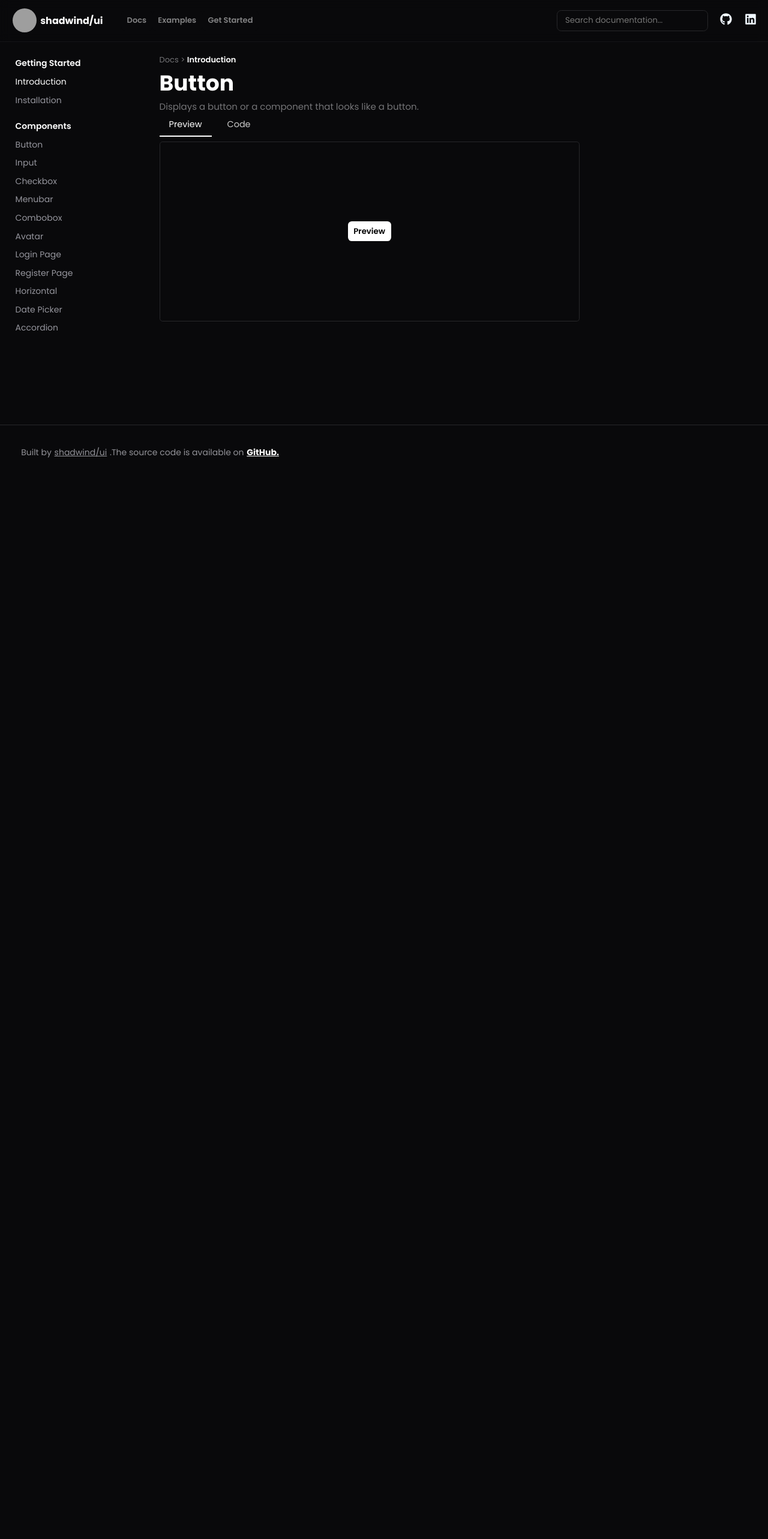
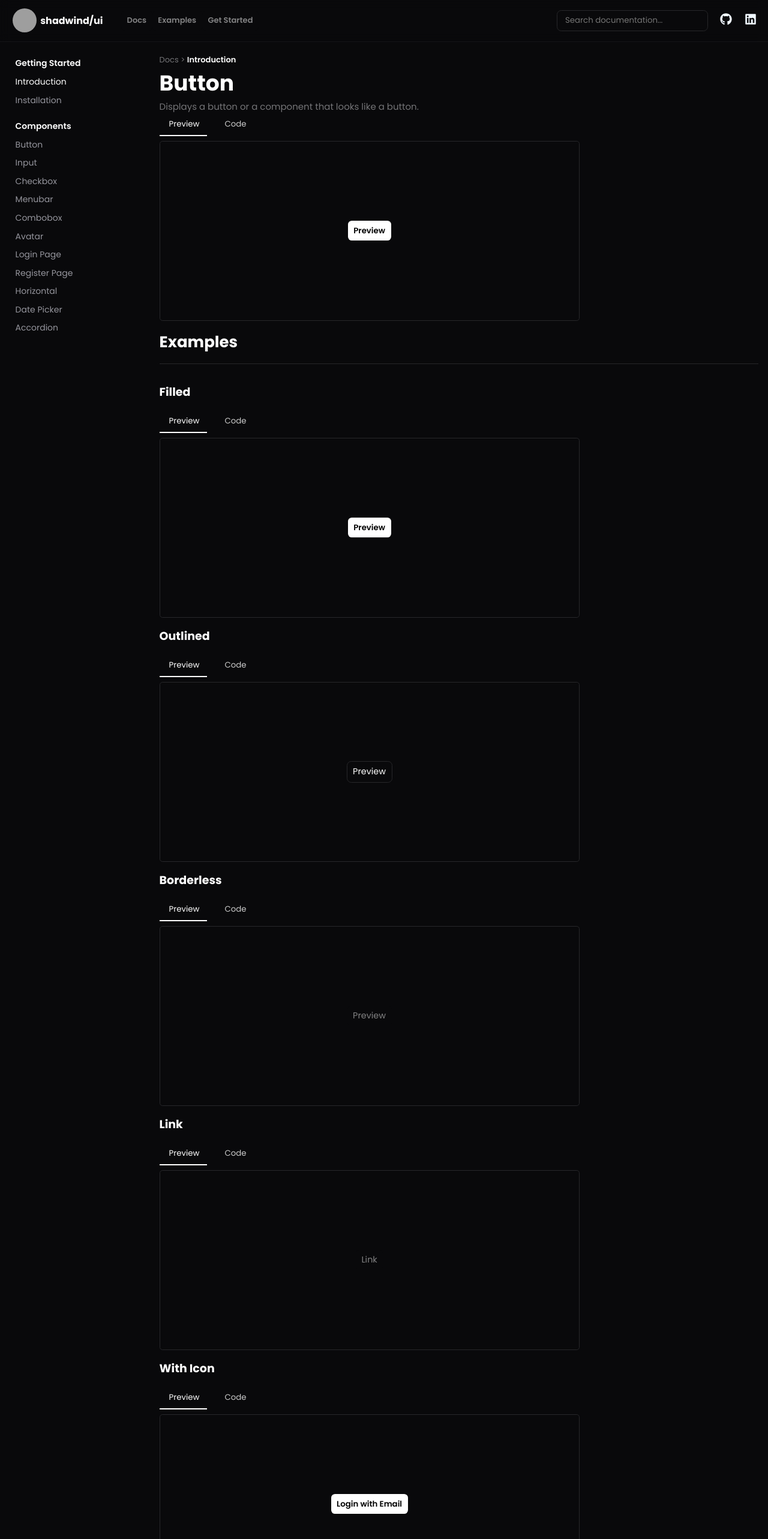
Before and after one commit to NumanHaspolat/shad-wind-ui, a React (Create React App) app: page /docs/button in a window 1280 px wide. Shown: the top 2566 px of the page at 60% size. Before the commit the page ends 800 px from the top, so only its background shows below. Built offline with nearby package versions, Linux system fonts and the light colour scheme; grey boxes are pictures that could not be loaded.

Commit message:
animation

```diff
--- a/src/App.css
+++ b/src/App.css
@@ -70,6 +70,20 @@ button {
   font-size: 0.9rem;
   border-radius: 0.4rem;
   padding: 0.4rem 0.6rem;
+}
+
+.button-borderless-underline {
+  border: none;
+  color: #828283;
+  background-color: #09090b;
+  font-size: 0.9rem;
+  border-radius: 0.4rem;
+  padding: 0.4rem 0.6rem;
+}
+
+.button-borderless-underline:hover {
+  text-decoration: underline;
+  color: white;
 }
 
 .input-filled {
@@ -1135,8 +1149,7 @@ a {
   max-width: 700px;
 }
 
-
-.code-pre-but {
+/* .code-pre-but {
   margin-right: 10px;
   padding: 0.5rem 1rem;
   color: #ccc;
@@ -1153,7 +1166,7 @@ a {
 }
 
 .code-pre-but.active::after {
-  content: '';
+  content: "";
   position: absolute;
   bottom: -2px;
   left: 0;
@@ -1164,18 +1177,24 @@ a {
 }
 
 .code-pre-but::after {
-  content: '';
+  content: "";
   position: absolute;
   bottom: -2px;
   left: 0;
-  width: 0; /* Başlangıçta genişliği 0 olarak ayarla */
+  width: 0;
   height: 2px;
   background-color: white;
-  transition: width 0.5s ease; /* Genişlik için geçiş animasyonu */
+  transition: width 0.5s ease;
 }
 
 .code-pre-but.active::after {
-  width: 100%; /* active sınıfı eklendiğinde genişliği tamamen aç */
+  width: 100%;
+} */
+
+.indicator {
+  height: 2px;
+  background-color: white;
+  transition: all 0.5s ease;
 }
 
 @media screen and (max-width: 1300px) {
--- a/src/doc-components/Button.jsx
+++ b/src/doc-components/Button.jsx
@@ -1,5 +1,6 @@
 import React from "react";
 import "../App.css";
+import { HiOutlineMail } from "react-icons/hi";
 import PreCode from "./PreCode";
 
 const Button = ({ selectedDoc }) => {
@@ -17,7 +18,43 @@ const Button = ({ selectedDoc }) => {
         code={`
         <button class="button-filled">
         Preview
-      </button>`}
+</button>`}
+      />
+      <h4 className="head-2 border-bot">Examples</h4>
+      <h5 className="head-3">Filled</h5>
+      <PreCode
+        code={`
+        <button class="button-filled">
+        Preview
+</button>`}
+      />
+      <h5 className="head-3">Outlined</h5>
+      <PreCode
+        code={`
+        <button class="button-outlined">
+        Preview
+</button>`}
+      />
+      <h5 className="head-3">Borderless</h5>
+      <PreCode
+        code={`
+        <button class="button-borderless">
+        Preview
+</button>`}
+      />
+      <h5 className="head-3">Link</h5>
+      <PreCode
+        code={`
+        <button class="button-borderless-underline transition-1">
+        Link
+</button>`}
+      />
+      <h5 className="head-3">With Icon</h5>
+      <PreCode
+        code={`
+        <button class="button-filled transition-1">
+        <HiOutlineMail />  Login with Email
+</button>`}
       />
     </div>
   );
--- a/src/doc-components/PreCode.jsx
+++ b/src/doc-components/PreCode.jsx
@@ -1,4 +1,4 @@
-import React, { useState } from "react";
+import React, { useEffect, useRef, useState } from "react";
 import CodePreview from "./CodePreview";
 
 const Preview = ({ code }) => (
@@ -23,43 +23,54 @@ const Preview = ({ code }) => (
 const PreviewCodeContainer = ({ code }) => {
   const [view, setView] = useState("preview");
 
+  const previewButtonRef = useRef(null);
+  const codeButtonRef = useRef(null);
+  const indicatorRef = useRef(null);
+
+  useEffect(() => {
+    const indicator = indicatorRef.current;
+    const previewButton = previewButtonRef.current;
+    const codeButton = codeButtonRef.current;
+
+    if (view === "preview") {
+      indicator.style.width = `${previewButton.offsetWidth}px`;
+      indicator.style.transform = `translateX(${previewButton.offsetLeft}px)`;
+    } else if (view === "code") {
+      indicator.style.width = `${codeButton.offsetWidth}px`;
+      indicator.style.transform = `translateX(${codeButton.offsetLeft}px)`;
+    }
+  }, [view]);
+
   const buttonStyle = (currentView) => ({
     marginRight: "10px",
     padding: "0.5rem 1rem",
     color: view === currentView ? "white" : "#ccc",
-    borderBottom: view === currentView ? "2px solid white" : "none",
     cursor: "pointer",
-    borderRadius: "0",
-    transition: ".2s",
+    background: "none",
+    border: "none",
+    outline: "none",
   });
 
   return (
     <div>
-      <div>
+      <div style={{ position: "relative" }}>
         <button
+          ref={previewButtonRef}
           onClick={() => setView("preview")}
-          className={`button-borderless code-pre-but ${
-            view === "preview" ? "active" : ""
-          }`}
           style={buttonStyle("preview")}
         >
           Preview
         </button>
         <button
-          className={`button-borderless code-pre-but ${
-            view === "code" ? "active" : ""
-          }`}
+          ref={codeButtonRef}
+          onClick={() => setView("code")}
           style={buttonStyle("code")}
-          onClick={() => setView("code")}
         >
           Code
         </button>
-        {view === "code" ? (
-          <CodePreview code={code} />
-        ) : (
-          <Preview code={code} />
-        )}
+        <div ref={indicatorRef} className="indicator"></div>
       </div>
+      {view === "code" ? <CodePreview code={code} /> : <Preview code={code} />}
     </div>
   );
 };
```
